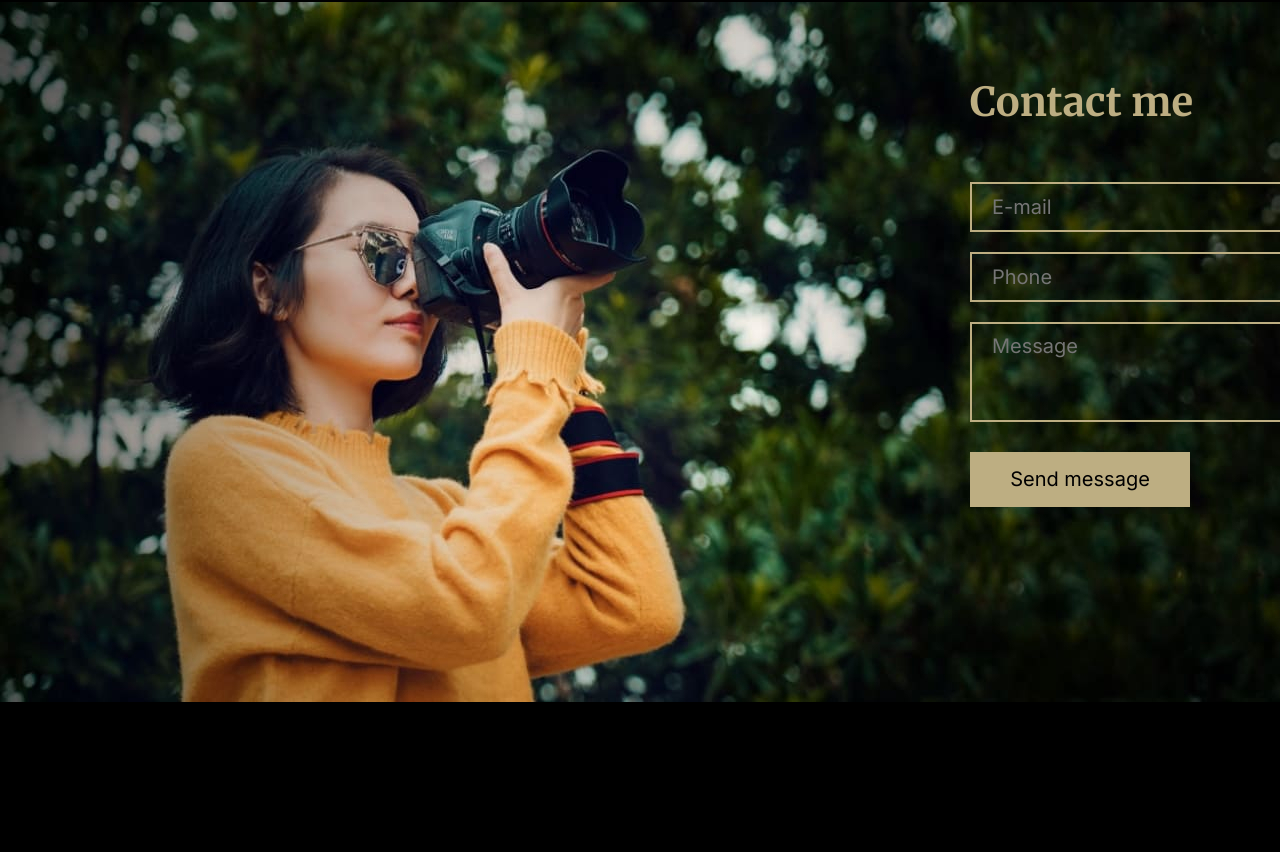
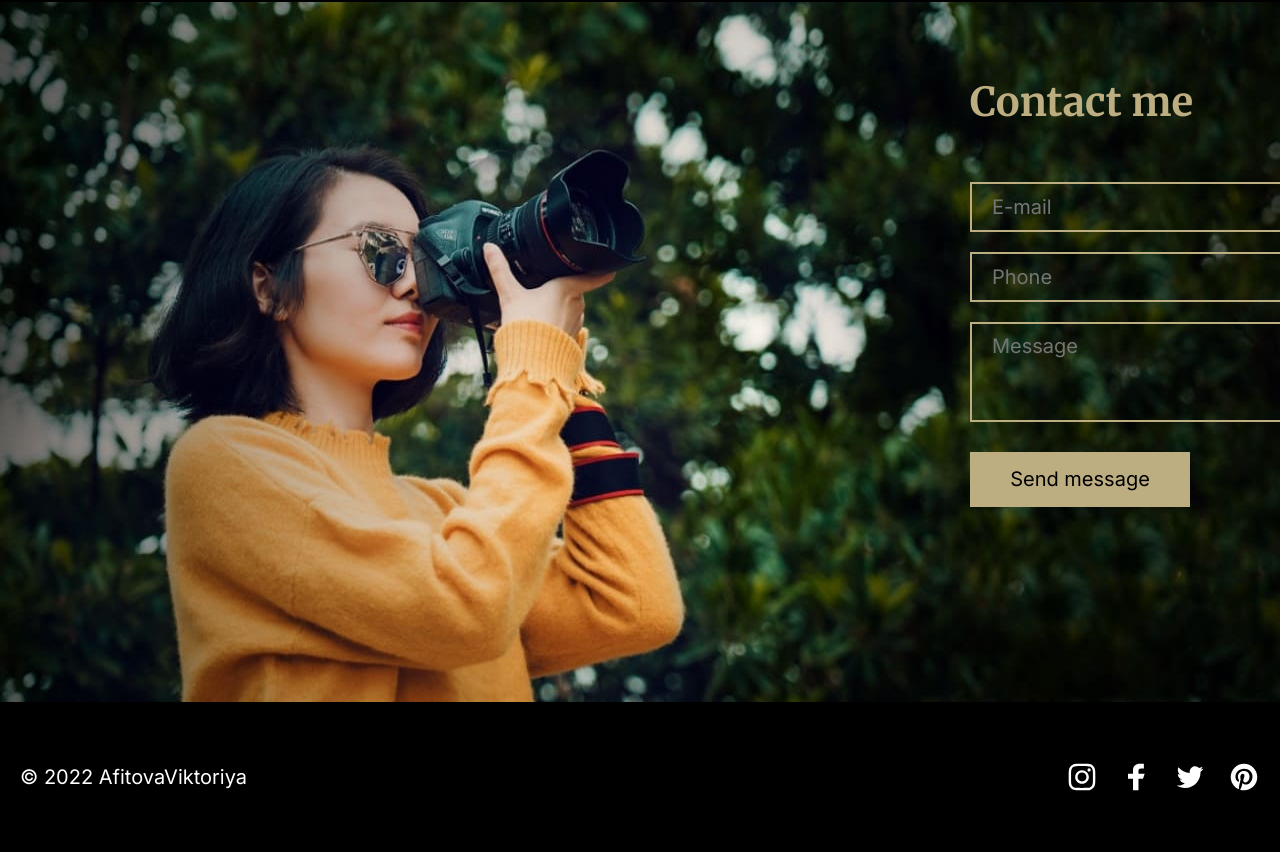
Before and after one commit to ViktoriaAfitova/portfolio-project, a plain HTML site: page portfolio/index.html in a window 1280 px wide. Shown: the part 5599-6451 px from the top of the page. Before the commit the page ends 6301 px from the top, so only its background shows below. Drawn offline with Linux system fonts and the light colour scheme.

Commit message:
feat: add footer

```diff
--- a/portfolio/index.html
+++ b/portfolio/index.html
@@ -177,5 +177,26 @@
         </section>
     </div>
     </main>
+    <footer class="footer">
+        <div class="container footer-container">
+            <div class="copyright">© 2022
+                <a href="https://github.com/AfitovaViktoriya" class="github nav-link">AfitovaViktoriya</a>
+            </div>
+            <ul class="footer-list__social">
+                <li class="footer-item__social">
+                    <a href="#" class="footer-link"></a>
+                </li>
+                <li class="footer-item__social">
+                    <a href="#" class="footer-link"></a>
+                </li>
+                <li class="footer-item__social">
+                    <a href="#" class="footer-link"></a>
+                </li>
+                <li class="footer-item__social">
+                    <a href="#" class="footer-link"></a>
+                </li>
+            </ul>
+        </div>
+    </footer>
 </body>
 </html>
--- a/portfolio/style.css
+++ b/portfolio/style.css
@@ -101,9 +101,9 @@ nav {
 }
 .hero {
 	padding: 181px 0 330px 80px;
-  background-image: url('./assets/img/header-bg.jpg');
-  background-position: center -90px;
-  background-repeat: no-repeat;
+    background-image: url('./assets/img/header-bg.jpg');
+    background-position: center -90px;
+    background-repeat: no-repeat;
 }
 .hero__content {
 	display: flex;
@@ -465,3 +465,47 @@ textarea {
     margin-bottom: 30px;
     resize: none;
 }
+.footer-container {
+    height: 150px;
+    display: flex;
+    justify-content: space-between;
+    align-items: center;
+}
+.footer-list__social {
+    display: flex;
+    align-items: center;
+}
+.footer-item__social {
+    margin-right: 22px;
+    color: var(--color-white);
+    transition: all 0.3s;
+    cursor: pointer;
+}
+.footer-item__social:nth-child(1) {
+    background: url('./assets/svg/instagram.svg');
+    width: 32px;
+    height: 32px;
+    background-repeat: no-repeat;
+}
+.footer-item__social:nth-child(2) {
+    background: url('./assets/svg/fb.svg');
+    width: 32px;
+    height: 32px;
+    background-repeat: no-repeat;
+}
+.footer-item__social:nth-child(3) {
+    background: url('./assets/svg/twitter.svg');
+    width: 32px;
+    height: 32px;
+    background-repeat: no-repeat;
+}
+.footer-item__social:nth-child(4) {
+    background: url('./assets/svg/pinterest.svg');
+    width: 32px;
+    height: 32px;
+    background-repeat: no-repeat;
+    margin-right: 0px;
+}
+.footer-item__social:hover {
+    filter: invert(26%) sepia(15%) saturate(638%) hue-rotate(7deg) brightness(92%) contrast(87%);
+}
```
Also changed, not shown: portfolio/assets/svg/fb.svg (added), portfolio/assets/svg/instagram.svg (added), portfolio/assets/svg/pinterest.svg (added), portfolio/assets/svg/twitter.svg (added).
